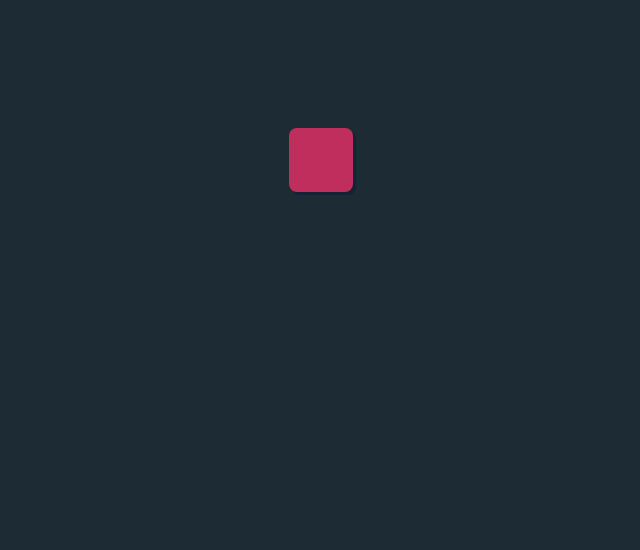
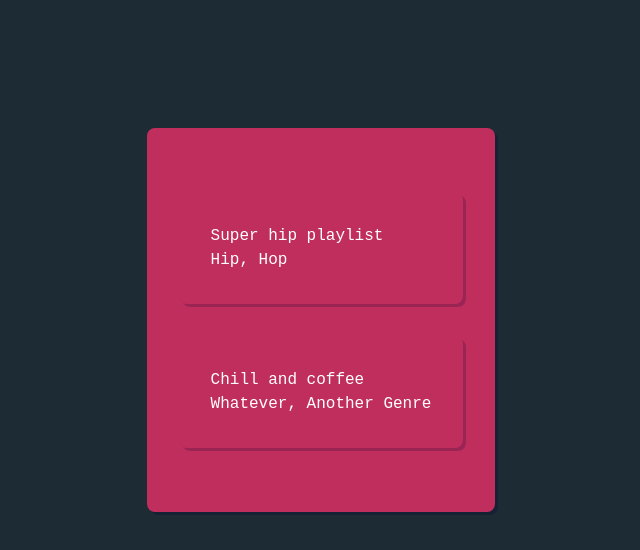
Before and after one commit to mi-fed17/react-demo, a React (Create React App) app: page / in a window 1280 px wide. Shown: the top 550 px of the page, without its empty margins (319-959 px from the left). Built offline with nearby package versions, Linux system fonts and the light colour scheme.

Commit message:
Render playlists

```diff
--- a/src/App.css
+++ b/src/App.css
@@ -1,5 +1,6 @@
 body, html {
   display: flex;
+  flex-direction: column;
   justify-content: center;
   align-items: center;
   background-color: #1c2b34;
--- a/src/App.js
+++ b/src/App.js
@@ -3,10 +3,33 @@ import React from 'react';
 import './App.css';
 
 class App extends React.Component {
+  state = {
+    playlists: [
+      {
+        title: "Super hip playlist",
+        id: "567432sdf43woihhfiugsgiuraui",
+        genres: ["Hip", "Hop"]
+      },
+      {
+        title: "Chill and coffee",
+        id: "45ubsff0348374afhauirg4",
+        genres: ["Whatever", "Another Genre"]
+      }
+    ]
+  }
+
   render(){
+    const list = this.state.playlists.map((playlist) => {
+      return(
+        <div key={playlist.id}>
+          <p> { playlist.title } </p>
+          <p> { playlist.genres.join(', ') } </p>
+        </div>
+      );
+    });
     return(
       <div>
-
+        { list }
       </div>
     )
   }
--- a/src/index.js
+++ b/src/index.js
@@ -4,4 +4,17 @@ import App from './App';
 
 const rootElement = document.getElementById('root');
 
-ReactDOM.render(<App />, rootElement);
+ReactDOM.render(
+  <App />,
+  rootElement
+);
+
+if (module.hot) {
+  module.hot.accept('./App', () => {
+    const NextApp = require('./App').default
+    ReactDOM.render(
+      <NextApp />,
+      document.getElementById('root')
+    )
+  })
+}
```
Also changed, not shown: 1 other file (tests, documents, lock files or other folders).
